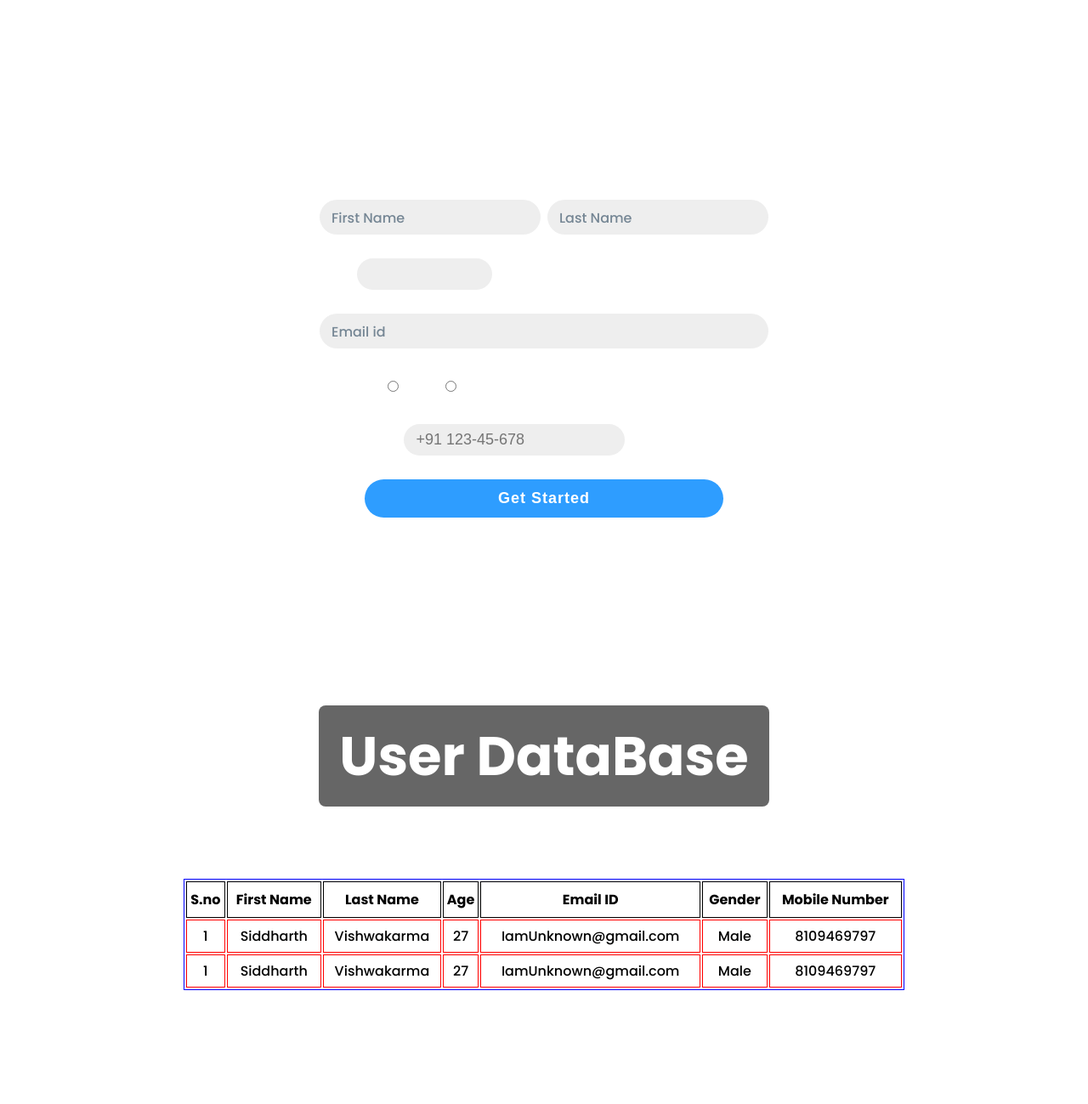
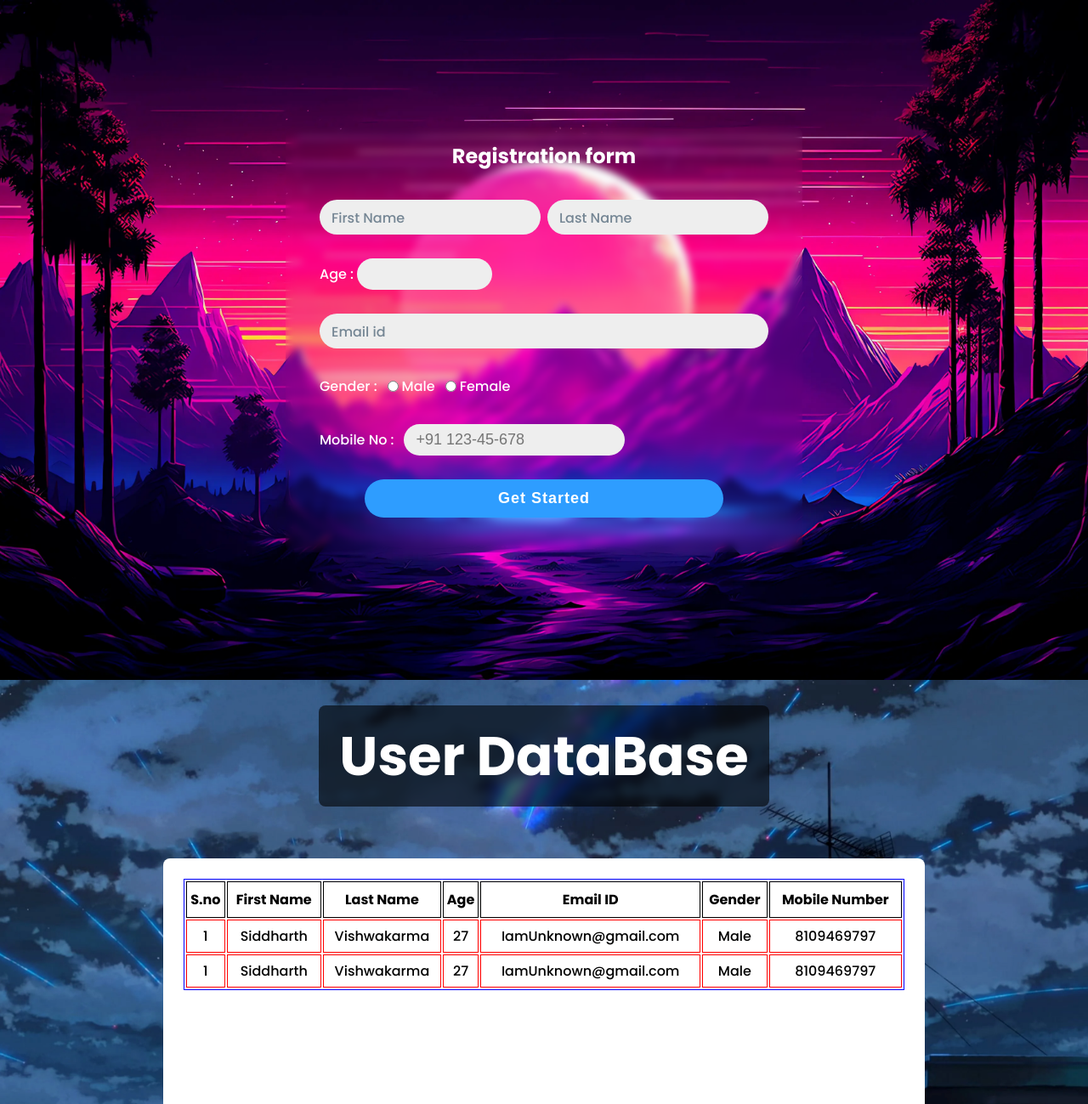
Before and after one commit to Siddharthv97/form, a plain HTML site: page index.html in a window 1280 px wide. Shown: the top 1299 px of the page at 85% size. Drawn offline with Linux system fonts and the light colour scheme; a web font is replaced by a local one.

Commit message:
Update style.css

```diff
--- a/css/style.css
+++ b/css/style.css
@@ -21,7 +21,7 @@ html {
 main {
     width: 100%;
     height: 100vh;
-    background-image: url(./img/bg.webp);
+    background-image: url(../img/bg.webp);
     background-position: center;
     background-repeat: no-repeat;
     background-size: cover;
@@ -228,7 +228,7 @@ main {
 
 .database {
     height: 100vh;
-    background-image: url(./img/bg-2.webp);
+    background-image: url(../img/bg-2.webp);
     background-position: center;
     background-repeat: no-repeat;
     background-size: cover;
```
